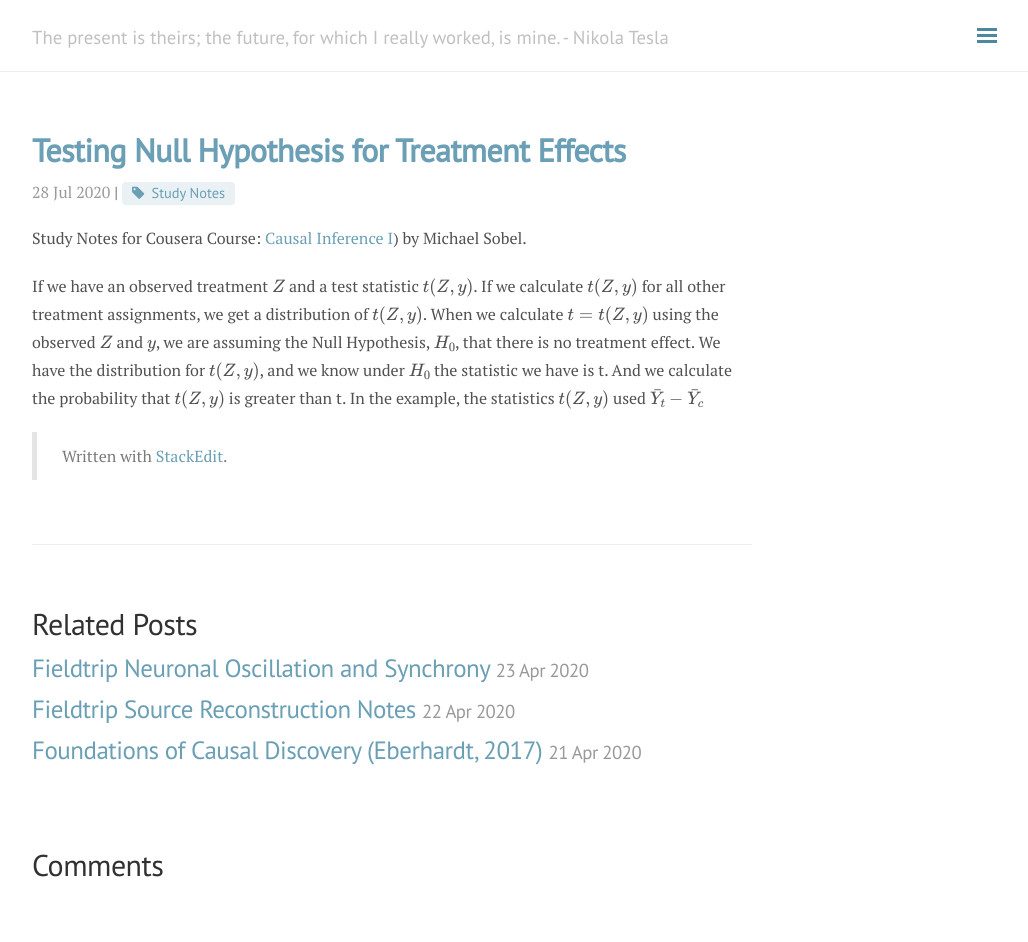
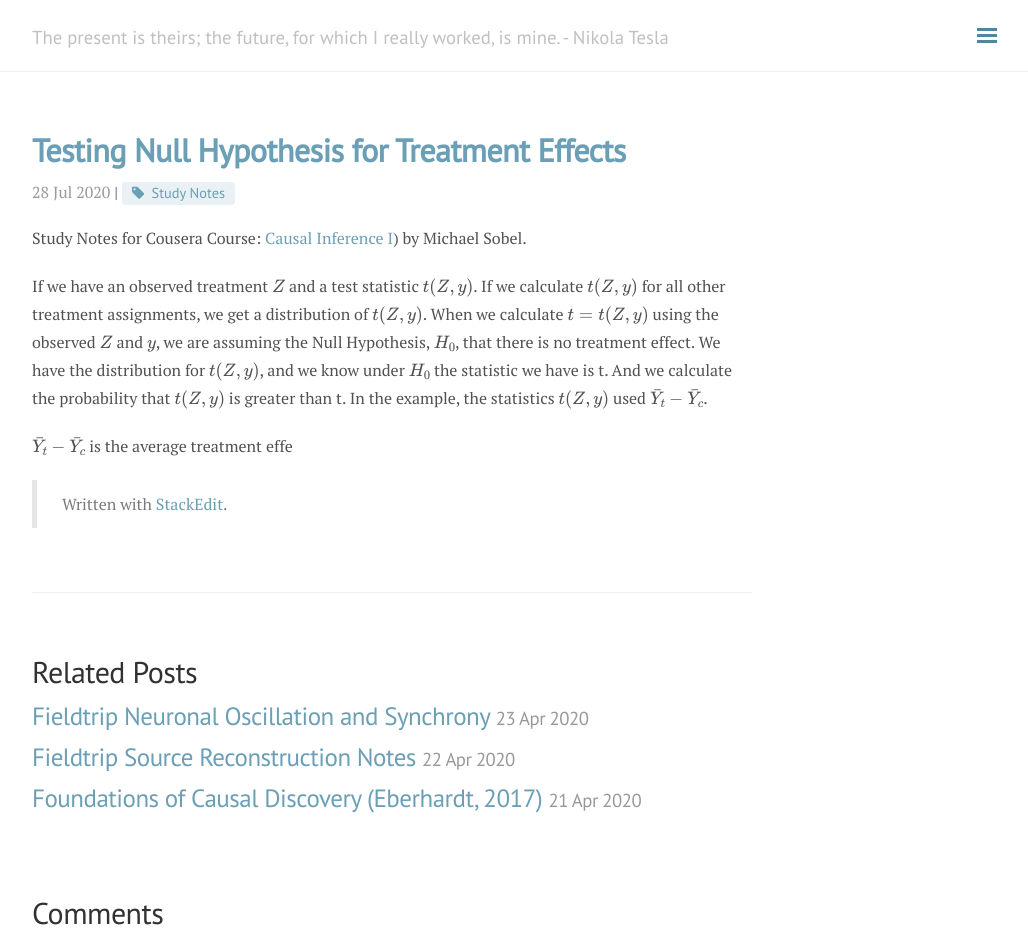
Before and after one commit to andylikescodes/andylikescodes.github.io, a Jekyll site: the page built from _posts/2020-07-28-Testing-Null-Hypothesis-For-Treatment-Effects.md, in a window 1280 px wide and 942 px high. Shown: the whole window, without its empty margins (248-1276 px from the left). Built offline with Jekyll 4.4.1, drawn with Linux system fonts in a browser that asks for light colours; nearby versions of some CDN libraries; formulas are drawn with MathJax 3; comment, search, counter and statistics services are not loaded.

Commit message:
_posts/2020-07-28-Testing-Null-Hypothesis-For-Treatment-Effects.md updated from https://stackedit.io/

```diff
--- a/_posts/2020-07-28-Testing-Null-Hypothesis-For-Treatment-Effects.md
+++ b/_posts/2020-07-28-Testing-Null-Hypothesis-For-Treatment-Effects.md
@@ -7,11 +7,13 @@ category: Causal Inference
 
 Study Notes for Cousera Course: [Causal Inference I](https://www.coursera.org/learn/causal-inference)) by Michael Sobel.
 
-If we have an observed treatment $Z$ and a test statistic $t(Z, y)$. If we calculate $t(Z, y)$ for all other treatment assignments, we get a distribution of $t(Z, y)$. When we calculate $t = t(Z, y)$ using the observed $Z$ and $y$, we are assuming the Null Hypothesis, $H_0$, that there is no treatment effect. We have the distribution for $t(Z, y)$, and we know under $H_0$ the statistic we have is t. And we calculate the probability that $t(Z, y)$ is greater than t. In the example, the statistics $t(Z, y)$ used $\bar{Y}_t - \bar{Y}_c$
+If we have an observed treatment $Z$ and a test statistic $t(Z, y)$. If we calculate $t(Z, y)$ for all other treatment assignments, we get a distribution of $t(Z, y)$. When we calculate $t = t(Z, y)$ using the observed $Z$ and $y$, we are assuming the Null Hypothesis, $H_0$, that there is no treatment effect. We have the distribution for $t(Z, y)$, and we know under $H_0$ the statistic we have is t. And we calculate the probability that $t(Z, y)$ is greater than t. In the example, the statistics $t(Z, y)$ used $\bar{Y}_t - \bar{Y}_c$.
+
+$\bar{Y}_t - \bar{Y}_c$ is the average treatment effe
 
 
 
 > Written with [StackEdit](https://stackedit.io/).
 <!--stackedit_data:
-eyJoaXN0b3J5IjpbLTYyOTIxNzU2MywtMjA2OTcwODU0NV19
+eyJoaXN0b3J5IjpbMzk4OTQwNjEzLC0yMDY5NzA4NTQ1XX0=
 -->
```
